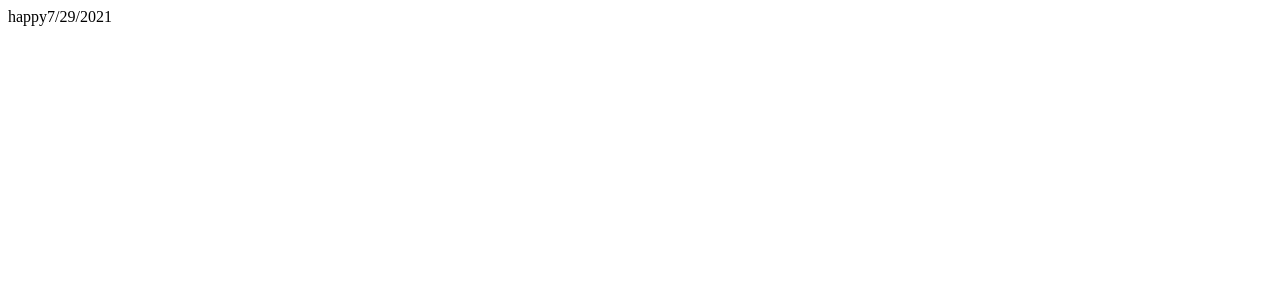
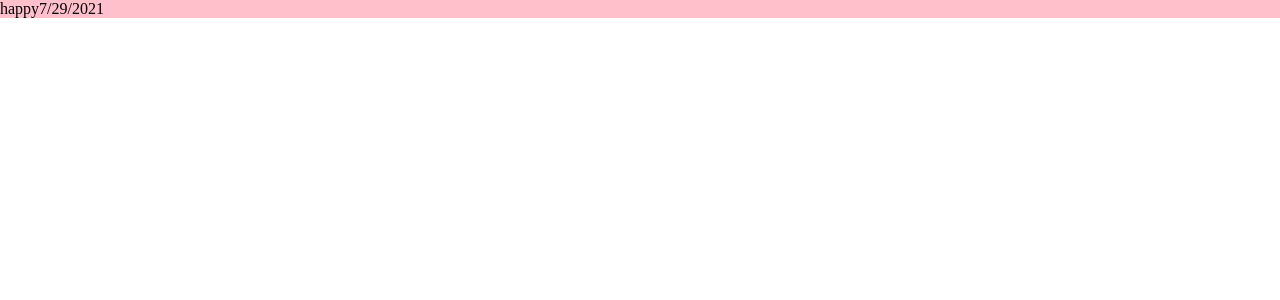
Before and after one commit to CHEWCHEWW/react-web-editor, a React app: page / in a window 1280 px wide. Shown: the top 300 px of the page. Built offline with nearby package versions, Linux system fonts and the light colour scheme.

Commit message:
[ADD]: Styled component with global configuration

```diff
--- a/package.json
+++ b/package.json
@@ -7,7 +7,8 @@
   },
   "dependencies": {
     "react": "^17.0.2",
-    "react-dom": "^17.0.2"
+    "react-dom": "^17.0.2",
+    "styled-components": "^5.3.0"
   },
   "devDependencies": {
     "@babel/core": "^7.14.8",
@@ -19,11 +20,13 @@
     "@types/fork-ts-checker-webpack-plugin": "^0.4.5",
     "@types/react": "^17.0.15",
     "@types/react-dom": "^17.0.9",
+    "@types/styled-components": "^5.1.11",
     "@types/webpack": "^4.41.25",
     "@types/webpack-dev-server": "^3.11.1",
     "@typescript-eslint/eslint-plugin": "^4.28.5",
     "@typescript-eslint/parser": "^4.28.5",
     "babel-loader": "^8.2.2",
+    "babel-plugin-styled-components": "^1.13.2",
     "clean-webpack-plugin": "^4.0.0-alpha.0",
     "eslint": "^7.31.0",
     "eslint-plugin-react": "^7.24.0",
--- a/src/components/App/index.tsx
+++ b/src/components/App/index.tsx
@@ -1,12 +1,17 @@
 import React from "react";
+import styled from "styled-components";
 
 const App = (): React.ReactElement => {
   return (
-    <div>
+    <Test>
       happy
       {new Date().toLocaleDateString()}
-    </div>
+    </Test>
   );
 };
 
+const Test = styled.div`
+  background-color: pink;
+`;
+
 export default App;
--- a/src/index.tsx
+++ b/src/index.tsx
@@ -1,9 +1,17 @@
 import React from "react";
 import ReactDom from "react-dom";
+import { ThemeProvider } from "styled-components";
 
 import App from "../src/components/App";
+import GlobalStyle from "./theme/GlobalStyle";
+import { theme } from "./theme/theme";
 
 ReactDom.render(
-  <App />,
+  <>
+    <GlobalStyle />
+    <ThemeProvider theme={theme}>
+      <App />
+    </ThemeProvider>
+  </>,
   document.getElementById("root")
 );
--- /dev/null
+++ b/src/theme/GlobalStyle.ts
@@ -0,0 +1,15 @@
+import { createGlobalStyle } from "styled-components";
+
+const GlobalStyle = createGlobalStyle`
+
+  * {
+    font-family: "Righteous", "Ubuntu", cursive;
+  }
+
+  body {
+    margin: 0;
+    padding: 0;
+  }
+`;
+
+export default GlobalStyle;
--- /dev/null
+++ b/src/theme/theme.ts
@@ -0,0 +1,5 @@
+import { DefaultTheme } from "styled-components";
+
+export const theme: DefaultTheme = {
+  gray: "#A29D98",
+};
```
Also changed, not shown: .babelrc, 1 other file (tests, documents, lock files or other folders).
